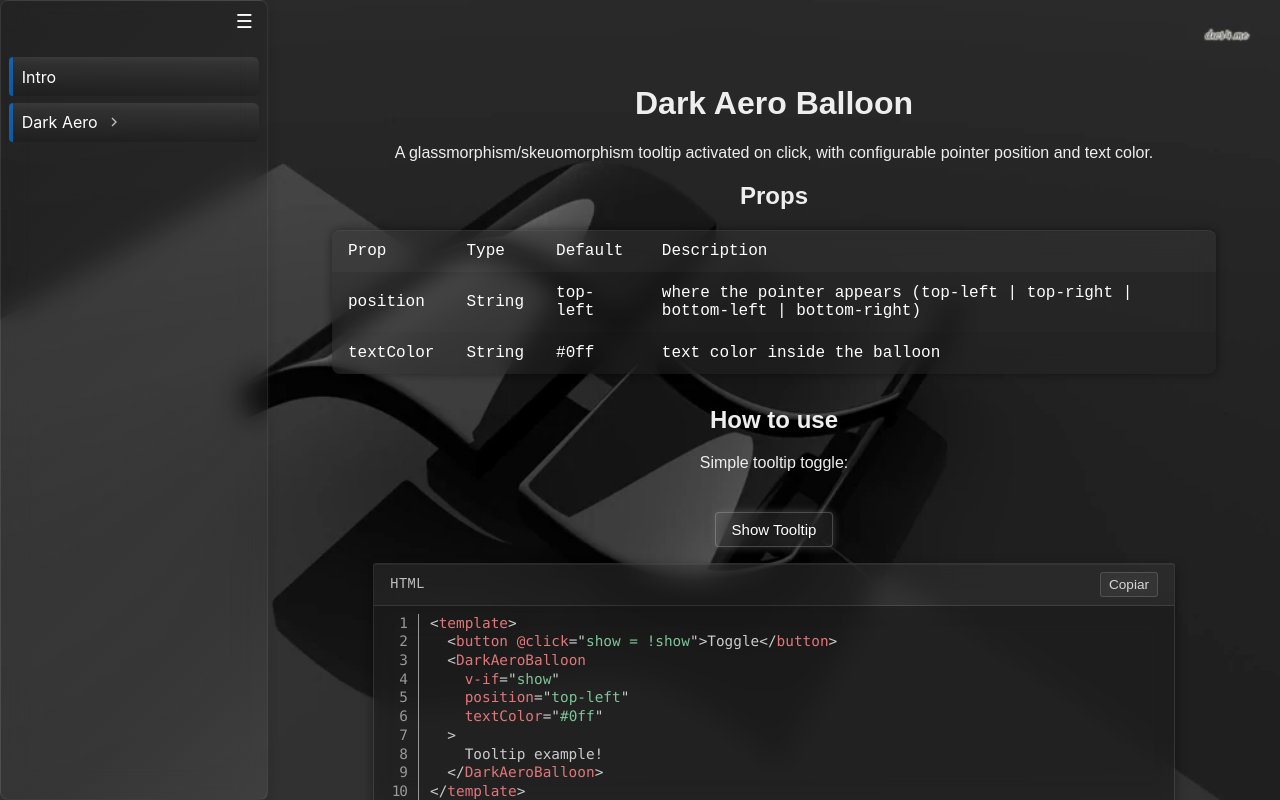
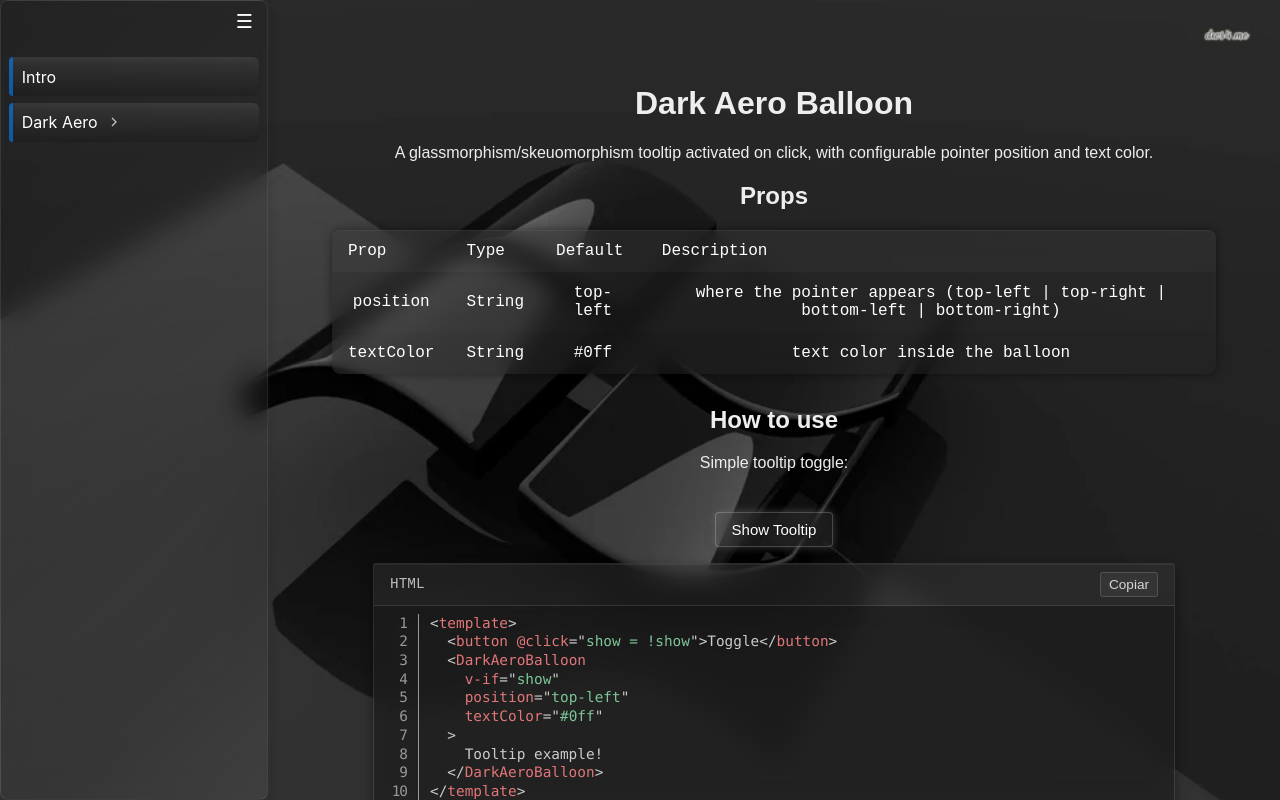
Before and after one commit to MigueXYZ/vue-aero-library, a Vue app: page /dark/balloon in a window 1280 px wide. Built offline with nearby package versions, Linux system fonts and the light colour scheme.

Commit message:
feat: refactor DarkAeroTable component for improved readability and maintainability

```diff
--- a/src/components/dark-aero/DarkAeroTable.vue
+++ b/src/components/dark-aero/DarkAeroTable.vue
@@ -1,6 +1,4 @@
-<!-- src/components/dark-aero/DarkAeroTable.vue -->
 <template>
-  <!-- aplica as CSS-vars (--text-color & --glow-color) via :style -->
   <div class="dark-aero-table" :style="{
     '--text-color': textColor,
     '--glow-color': glowColor
@@ -8,8 +6,12 @@
     <table>
       <thead>
         <tr>
-          <th v-for="col in columns" :key="col.key" @click="toggleSort(col.key)"
-            style="cursor:pointer; user-select:none;">
+          <th
+            v-for="col in columns"
+            :key="col.key"
+            @click="toggleSort(col.key)"
+            class="sortable"
+          >
             {{ col.label }}
             <span v-if="sortKey === col.key">
               {{ sortOrder === 'asc' ? '▲' : '▼' }}
@@ -17,7 +19,6 @@
           </th>
         </tr>
       </thead>
-
 
       <tbody>
         <tr v-for="(row, rIdx) in sortedData" :key="rIdx">
@@ -31,24 +32,20 @@
 </template>
 
 <script setup lang="ts">
-/**
- * columns : Array<{ key : string ; label : string }>
- * data    : Array<Record<string , any>>
- */
 import { computed, ref } from 'vue'
+
 const props = defineProps({
-  columns: { type: Array, required: true, default: () => [] },
-  data: { type: Array, required: true, default: () => [] },
-  textColor: { type: String, default: '#fff' },
-  glowColor: { type: String, default: 'rgba(0,0,0,.45)' }
+  columns:    { type: Array, required: true, default: () => [] },
+  data:       { type: Array, required: true, default: () => [] },
+  textColor:  { type: String, default: '#fff' },
+  glowColor:  { type: String, default: 'rgba(0,0,0,.45)' }
 })
 
 const sortKey = ref<string | null>(null)
 const sortOrder = ref<'asc' | 'desc'>('asc')
 
-const toggleSort = (key: string) => {
+function toggleSort(key: string) {
   if (sortKey.value === key) {
-    // Alternar entre asc <-> desc
     sortOrder.value = sortOrder.value === 'asc' ? 'desc' : 'asc'
   } else {
     sortKey.value = key
@@ -59,7 +56,7 @@ const toggleSort = (key: string) => {
 const sortedData = computed(() => {
   if (!sortKey.value) return props.data
 
-  return [...props.data].sort((a:any, b:any) => {
+  return [...props.data].sort((a: any, b: any) => {
     const valA = a[sortKey.value!]
     const valB = b[sortKey.value!]
 
@@ -72,54 +69,62 @@ const sortedData = computed(() => {
       : String(valB).localeCompare(String(valA))
   })
 })
-
 </script>
 
 <style scoped>
+/* ░░ CONTAINER ░░ */
 .dark-aero-table table {
   width: 100%;
   border-collapse: collapse;
   margin: 1rem 0;
-  background: rgba(30, 30, 30, .40);
-  backdrop-filter: blur(12px);
   border-radius: 8px;
   overflow: hidden;
 
-  /* usa a cor de glow na sombra externa */
+  background: rgba(30, 30, 30, 0.4);
+  backdrop-filter: blur(12px);
+
   box-shadow:
-    inset 0 1px 0 rgba(255, 255, 255, .05),
+    inset 0 1px 0 rgba(255, 255, 255, 0.05),
     0 0 10px var(--glow-color);
 }
 
-/* células */
-.dark-aero-table th,
-.dark-aero-table td {
-  border: none;
-  padding: .75rem 1rem;
+/* ░░ CABEÇALHOS ░░ */
+th {
+  padding: 0.75rem 1rem;
+  background: rgba(255, 255, 255, 0.05);
+  font-weight: 500;
+  font-family: 'Source Code Pro', monospace;
+  color: var(--text-color);
   text-align: left;
-  color: var(--text-color);
-  font-family: 'Source Code Pro', monospace;
+  user-select: none;
+  cursor: pointer;
 }
 
-.dark-aero-table th {
-  background: rgba(255, 255, 255, .05);
-  font-weight: 500;
+th.sortable:hover {
+  background: rgba(255, 255, 255, 0.08);
 }
 
-/* zebra-striping */
-.dark-aero-table tbody tr:nth-child(odd) td {
-  background: rgba(255, 255, 255, .02);
+/* ░░ CÉLULAS DE DADOS ░░ */
+td {
+  padding: 0.75rem 1rem;
+  font-family: 'Source Code Pro', monospace;
+  color: var(--text-color);
 }
 
-.dark-aero-table tbody tr:nth-child(even) td {
-  background: rgba(255, 255, 255, .01);
+/* ░░ ZEBRA STRIPING ░░ */
+tbody tr:nth-child(odd) td {
+  background: rgba(255, 255, 255, 0.02);
 }
 
-/* highlight on hover – glow customizável */
-.dark-aero-table tbody tr:hover td {
-  background: rgba(255, 255, 255, .12);
+tbody tr:nth-child(even) td {
+  background: rgba(255, 255, 255, 0.01);
+}
+
+/* ░░ HOVER ░░ */
+tbody tr:hover td {
+  background: rgba(255, 255, 255, 0.12);
   backdrop-filter: blur(6px);
   box-shadow: inset 0 0 8px var(--glow-color);
-  transition: background .25s ease, box-shadow .25s ease;
+  transition: background 0.25s ease, box-shadow 0.25s ease;
 }
 </style>
```
